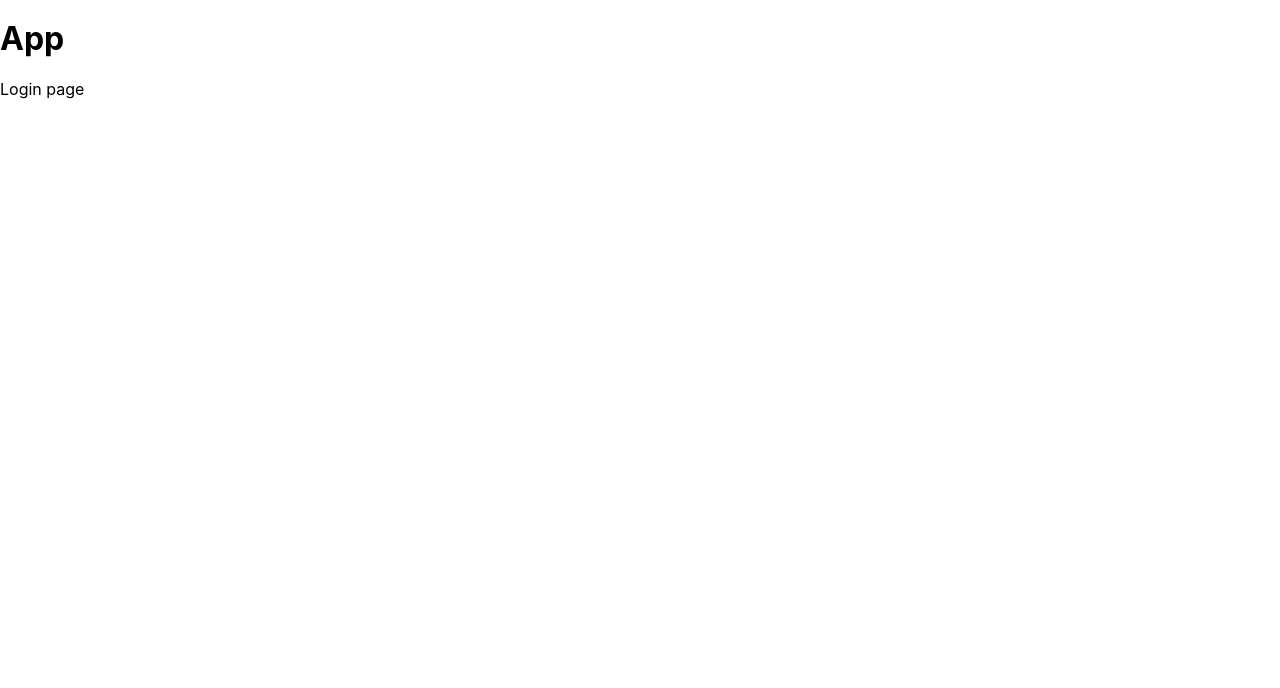
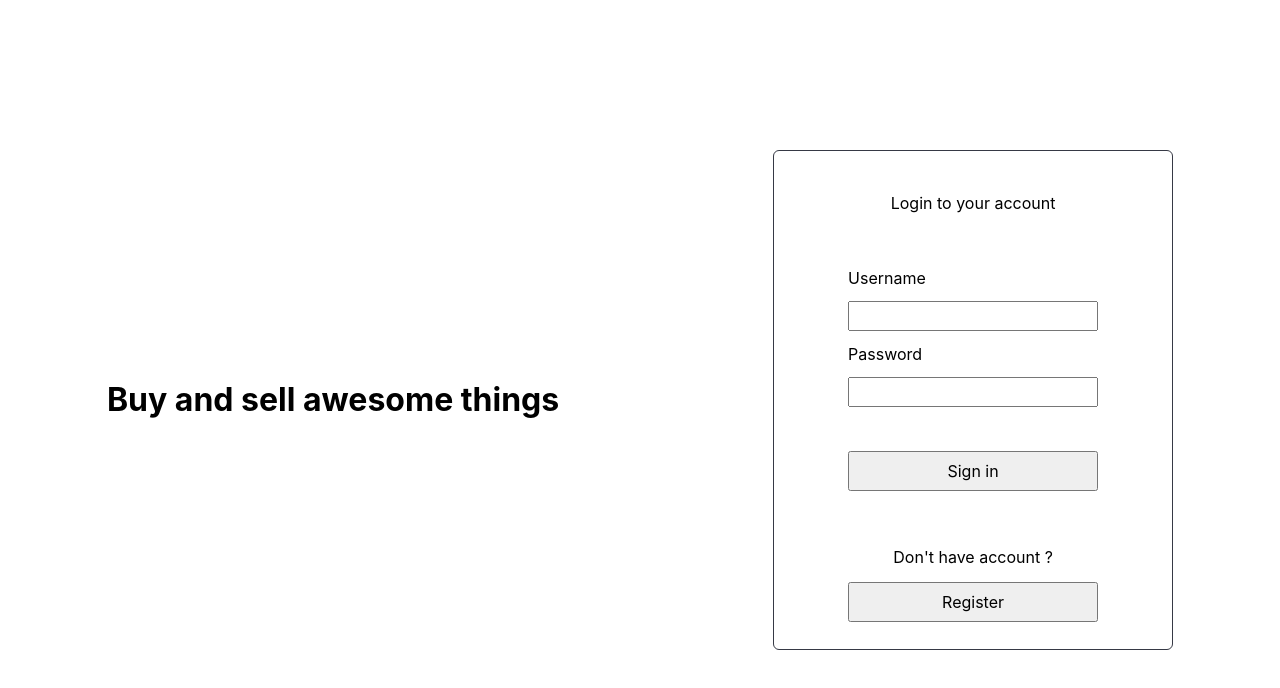
Before and after one commit to ArekStasko/shoplly, a React (Create React App) app: page /login in a window 1280 px wide. Shown: the top 688 px of the page. Built offline with nearby package versions, Linux system fonts and the light colour scheme.

Commit message:
add structure of login page with basic idea

```diff
--- a/src/App.js
+++ b/src/App.js
@@ -13,8 +13,7 @@ import './assets/styles/themes/default/theme.scss';
 function App() {
   return (
     <Provider store={store}>
-    <div>
-     <h1>App</h1>
+    <div className='app'>
      <Router>
        <PersistGate persistor={persistor}>
        <Switch>
--- /dev/null
+++ b/src/assets/styles/themes/default/pages/login.scss
@@ -0,0 +1,49 @@
+.login {
+  height: 100vh;
+  width: 100%;
+  display: flex;
+  justify-content: space-around;
+  align-items: center;
+
+  &__form {
+    display: flex;
+    justify-content: space-evenly;
+    align-items: center;
+    flex-direction: column;
+    border: 1px solid #363945;
+    width: 400px;
+    height: 500px;
+    border-radius: 6px;
+
+    &--register {
+     display: flex;
+     flex-direction: column;
+     align-items: center;
+
+      button {
+        width: 250px;
+        height: 40px;
+        cursor: pointer;
+      }
+    }
+
+    &--inputs {
+      height: 50%;
+      display: flex;
+      flex-direction: column;
+      justify-content: space-evenly;
+
+      input {
+        width: 250px;
+        height: 30px;
+      }
+
+      button {
+        width: 250px;
+        height: 40px;
+        margin-top: 30px;
+        cursor: pointer;
+      }
+    }
+  }
+}
--- a/src/assets/styles/themes/default/theme.scss
+++ b/src/assets/styles/themes/default/theme.scss
@@ -6,3 +6,5 @@
 
 
 /* components imports */
+
+@import './pages/login.scss'
--- a/src/pages/login.js
+++ b/src/pages/login.js
@@ -1,12 +1,32 @@
-import React from 'react'
+import React from "react";
 
 const Login = () => {
+  return (
+    <div className="login">
+      <div className="login__description">
+          <div className="login__description--title">
+            <h1>Buy and sell awesome things</h1>
+          </div>
+          <div className="login__description--slides">
 
-    return(
-        <div>
-            Login page
+          </div>
+      </div>
+      <div className="login__form">
+        <p>Login to your account</p>
+        <form className="login__form--inputs">
+          <label>Username</label>
+          <input type="text" />
+          <label>Password</label>
+          <input type="text" />
+          <button>Sign in</button>
+        </form>
+        <div className="login__form--register">
+          <p>Don't have account ?</p>
+          <button>Register</button>
         </div>
-    )
-}
+      </div>
+    </div>
+  );
+};
 
-export default Login
+export default Login;
```
Also changed, not shown: src/assets/styles/global.scss (line endings or trailing spaces).
